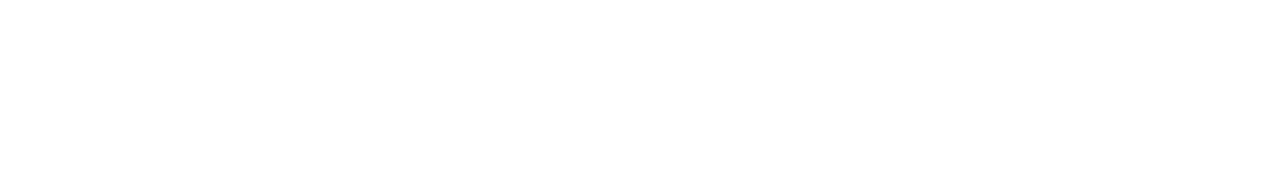
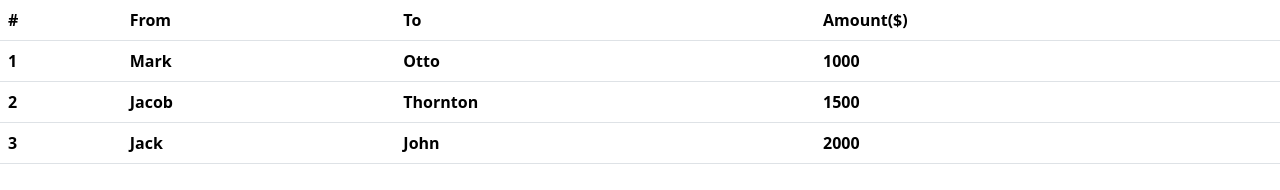
Before and after one commit to acciojob/tables-jagrutiburde0413, a website: page main.html in a window 1280 px wide. Drawn offline with nearby package versions, Linux system fonts and the light colour scheme.

Commit message:
created a submission

```diff
--- a/main.html
+++ b/main.html
@@ -4,10 +4,42 @@
 
 <head>
 	<link rel="stylesheet" href="styles.css">
+	 <link href="https://cdn.jsdelivr.net/npm/bootstrap@5.3.0-alpha1/dist/css/bootstrap.min.css" rel="stylesheet" integrity="sha384-GLhlTQ8iRABdZLl6O3oVMWSktQOp6b7In1Zl3/Jr59b6EGGoI1aFkw7cmDA6j6gD" crossorigin="anonymous">
+    <script defer src="https://cdn.jsdelivr.net/npm/bootstrap@5.3.0-alpha1/dist/js/bootstrap.bundle.min.js" integrity="sha384-w76AqPfDkMBDXo30jS1Sgez6pr3x5MlQ1ZAGC+nuZB+EYdgRZgiwxhTBTkF7CXvN" crossorigin="anonymous"></script>
 </head>
 
 <body>
 	<!-- the entire body must be written by student -->
+	<table class="table">
+		<thead class="thead-dark" font-monospace, text-end, fw-bold>
+			<tr>
+				<th id = "total" scope="col">#</th>
+				<th  id = "total" scope="col">From</th>
+				<th  id = "total" scope="col">To</th>
+				<th id = "total" scope="col">Amount($)</th>
+			</tr>
+		</thead>
+		<tbody class="tbody-light" font-monospace, text-end, fw-bold>
+			<tr>
+				<th scope="row" id = "total">1</th>
+				<th id = "total"id = "total">Mark</th>
+				<th id = "total">Otto</th>
+				<th id = "total">1000</th>
+			</tr>
+			<tr>
+				<th id = "total" scope="row">2</th>
+				<th id = "total" >Jacob</th>
+				<th id = "total"  >Thornton</th>
+				<th id = "total">1500</th>
+			</tr>
+			<tr>
+				<th id = "total" scope="row">3</th>
+				<th id = "total" >Jack</th>
+				<th id = "total" >John</th>
+				<th id = "total">2000</th>
+			</tr>
+		</tbody>
+	</table>
     <script type="text/javascript" src="./script.js">
 </script>
 
```
